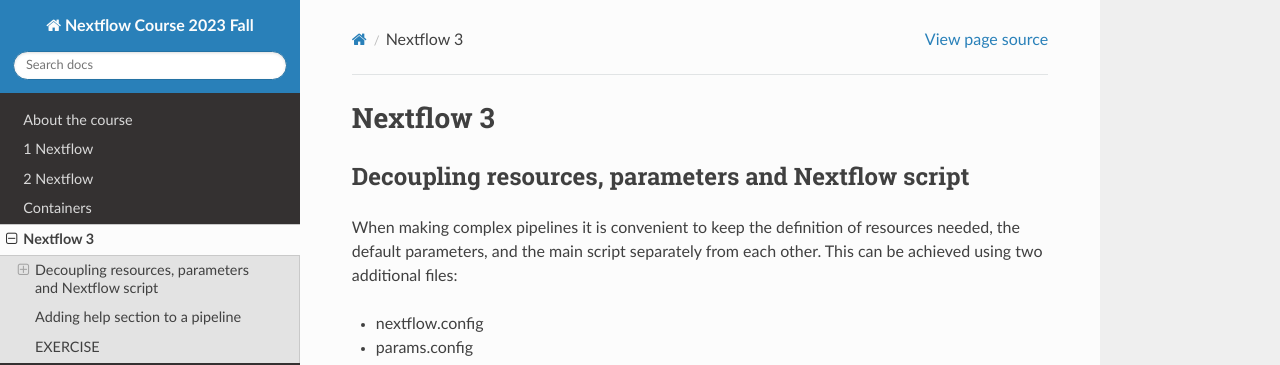
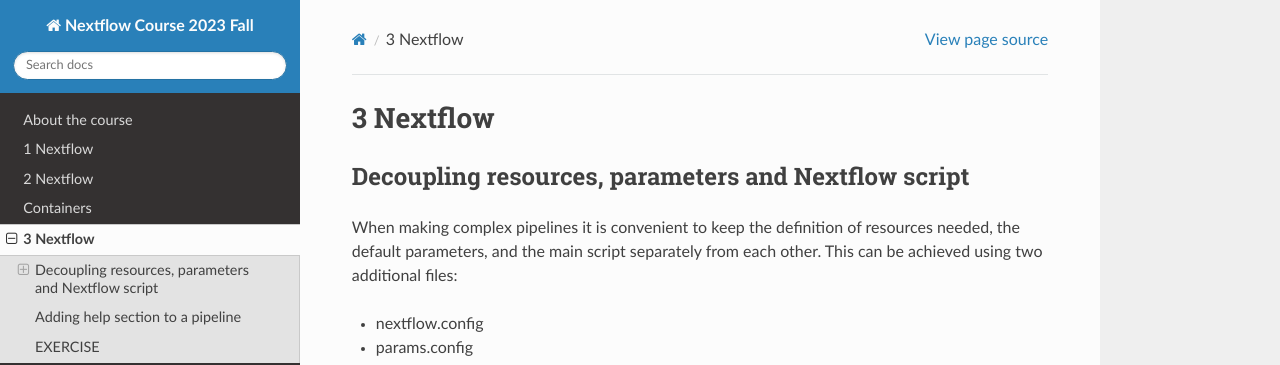
Before and after one commit to biocorecrg/nextflow-course-2023-fall, a Sphinx documentation site: the page built from docs/nextflow_3.rst, in a window 1280 px wide and 900 px high. Shown: the top 365 px of the window. Built offline with Sphinx 7.4.7 and the Read the Docs theme 2.0.0, drawn with Linux system fonts in a browser that asks for light colours.

```diff
--- a/docs/nextflow_3.rst
+++ b/docs/nextflow_3.rst
@@ -1,7 +1,7 @@
 .. _nextflow_3-page:
 
 *******************
-Nextflow 3
+3 Nextflow
 *******************
 
 
```
